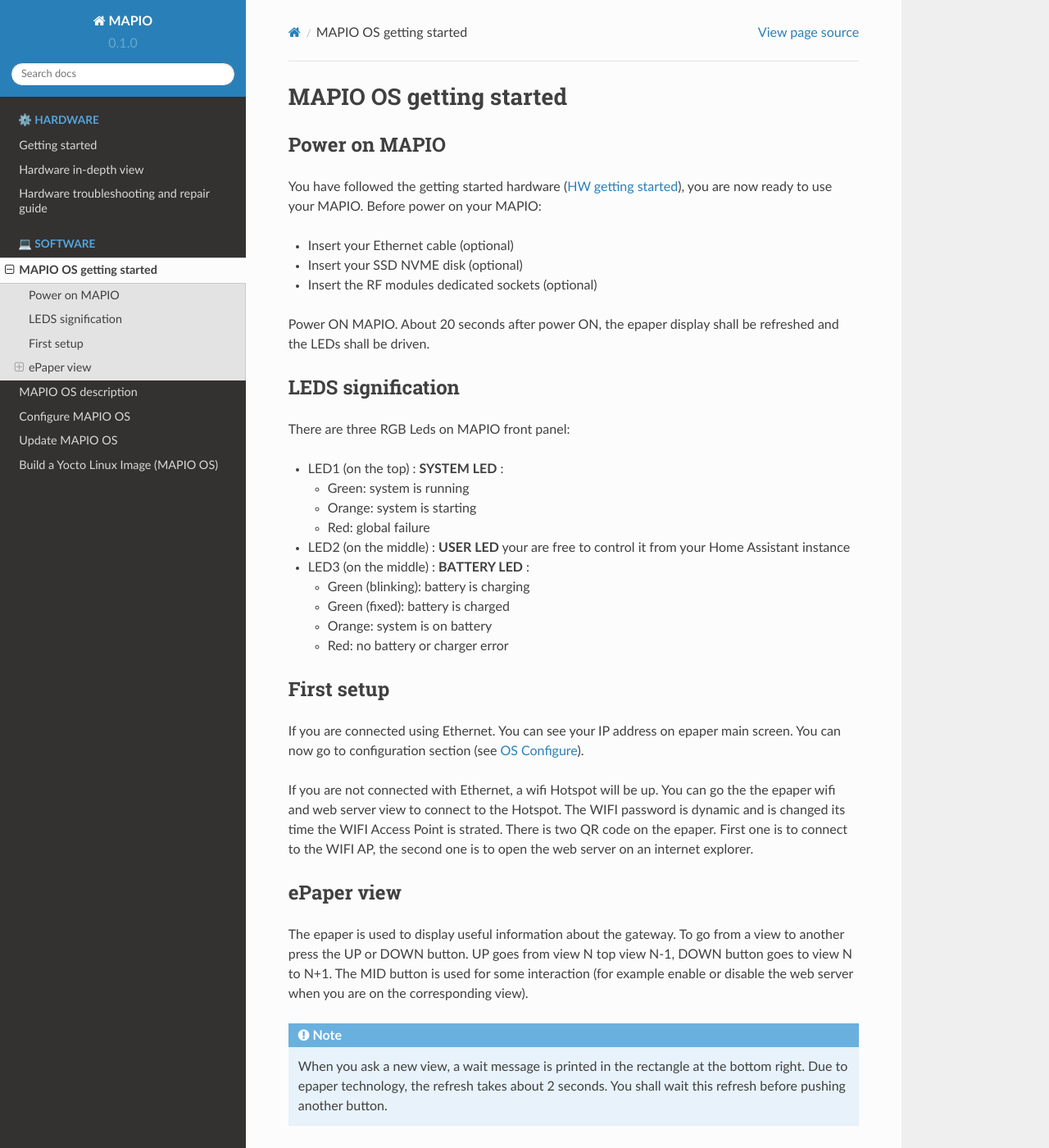
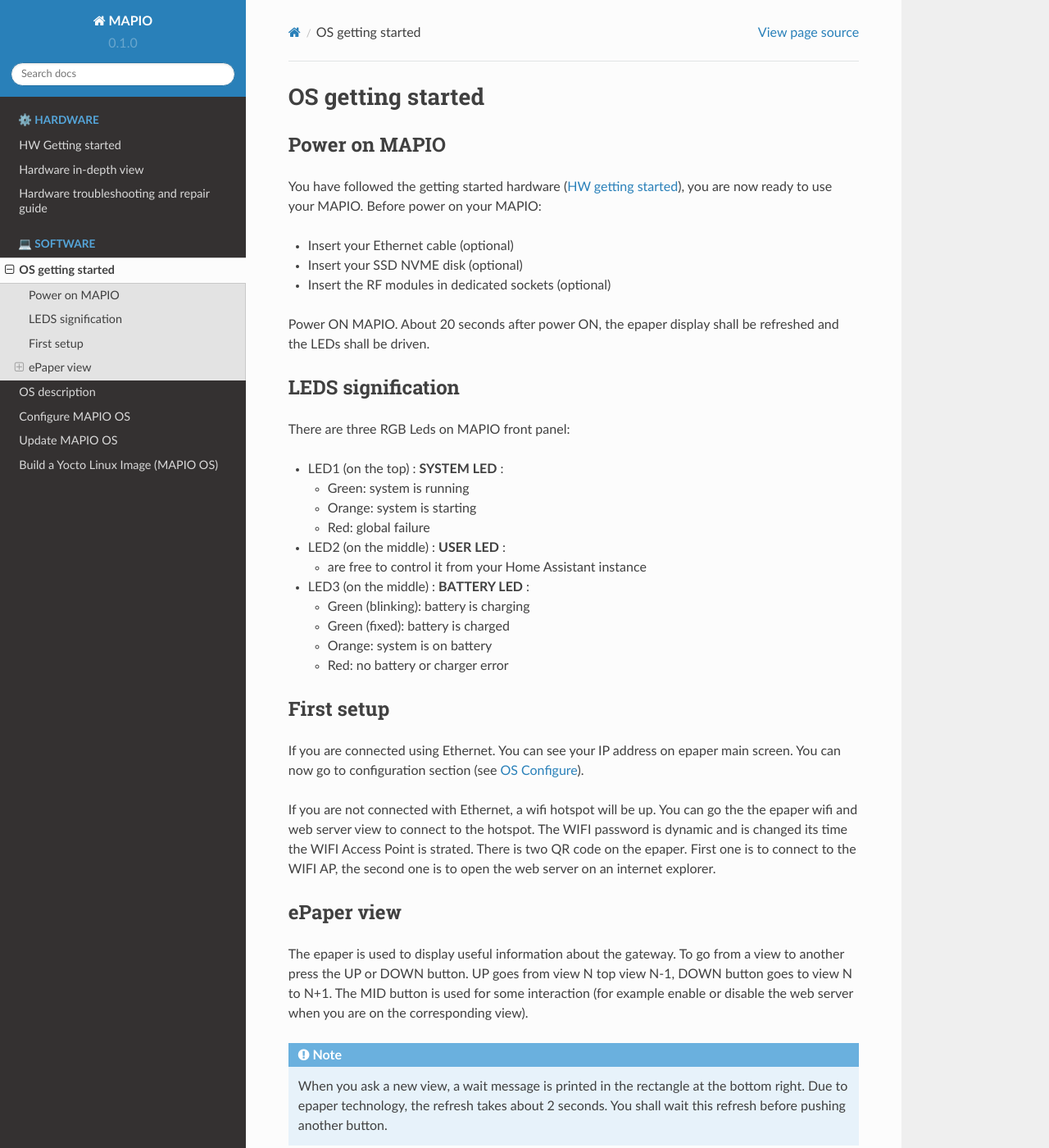
Before and after one commit to pcurt/mapio-docs, a Sphinx documentation site: the page built from docs/source/os-getting-started.rst, in a window 1280 px wide and 1400 px high. Shown: the whole window at 82% size. Built offline with Sphinx 7.4.7 and the Read the Docs theme 2.0.0, drawn with Linux system fonts in a browser that asks for light colours.

```diff
--- a/docs/source/hw-getting-started.rst
+++ b/docs/source/hw-getting-started.rst
@@ -1,4 +1,4 @@
-Getting started
+HW Getting started
 ====================
 
 Hardware overview
--- a/docs/source/os-description.rst
+++ b/docs/source/os-description.rst
@@ -1,4 +1,4 @@
-MAPIO OS description
+OS description
 ==================================
 
 MAPIO OS is generated using yocto tool, see the dedicated page for more information (:doc:`OS build <os-build>`.)
--- a/docs/source/os-getting-started.rst
+++ b/docs/source/os-getting-started.rst
@@ -1,4 +1,4 @@
-MAPIO OS getting started
+OS getting started
 ==================================
 
 Power on MAPIO
@@ -9,7 +9,7 @@ Before power on your MAPIO:
 
 * Insert your Ethernet cable (optional)
 * Insert your SSD NVME disk (optional)
-* Insert the RF modules dedicated sockets (optional)
+* Insert the RF modules in dedicated sockets (optional)
 
 Power ON MAPIO.
 About 20 seconds after power ON, the epaper display shall be refreshed and the LEDs shall be driven.
@@ -24,7 +24,11 @@ There are three RGB Leds on MAPIO front panel:
   * Green: system is running
   * Orange: system is starting
   * Red: global failure
-* LED2 (on the middle) : **USER LED** your are free to control it from your Home Assistant instance
+
+* LED2 (on the middle) : **USER LED** :
+
+  * are free to control it from your Home Assistant instance
+
 * LED3 (on the middle) : **BATTERY LED** :
 
   * Green (blinking): battery is charging
@@ -38,8 +42,8 @@ First setup
 If you are connected using Ethernet. You can see your IP address on epaper main screen.
 You can now go to configuration section (see :doc:`OS Configure <os-configure>`).
 
-If you are not connected with Ethernet, a wifi Hotspot will be up. You can go the the epaper wifi and web server view to connect to
-the Hotspot. The WIFI password is dynamic and is changed its time the WIFI Access Point is strated. There is two QR code on the epaper.
+If you are not connected with Ethernet, a wifi hotspot will be up. You can go the the epaper wifi and web server view to connect to
+the hotspot. The WIFI password is dynamic and is changed its time the WIFI Access Point is strated. There is two QR code on the epaper.
 First one is to connect to the WIFI AP, the second one is to open the web server on an internet explorer.
 
 
```
Also changed, not shown: other parts of docs/source/hw-getting-started.rst (+1 -1 lines), docs/source/index.rst (+6 -1 lines).
